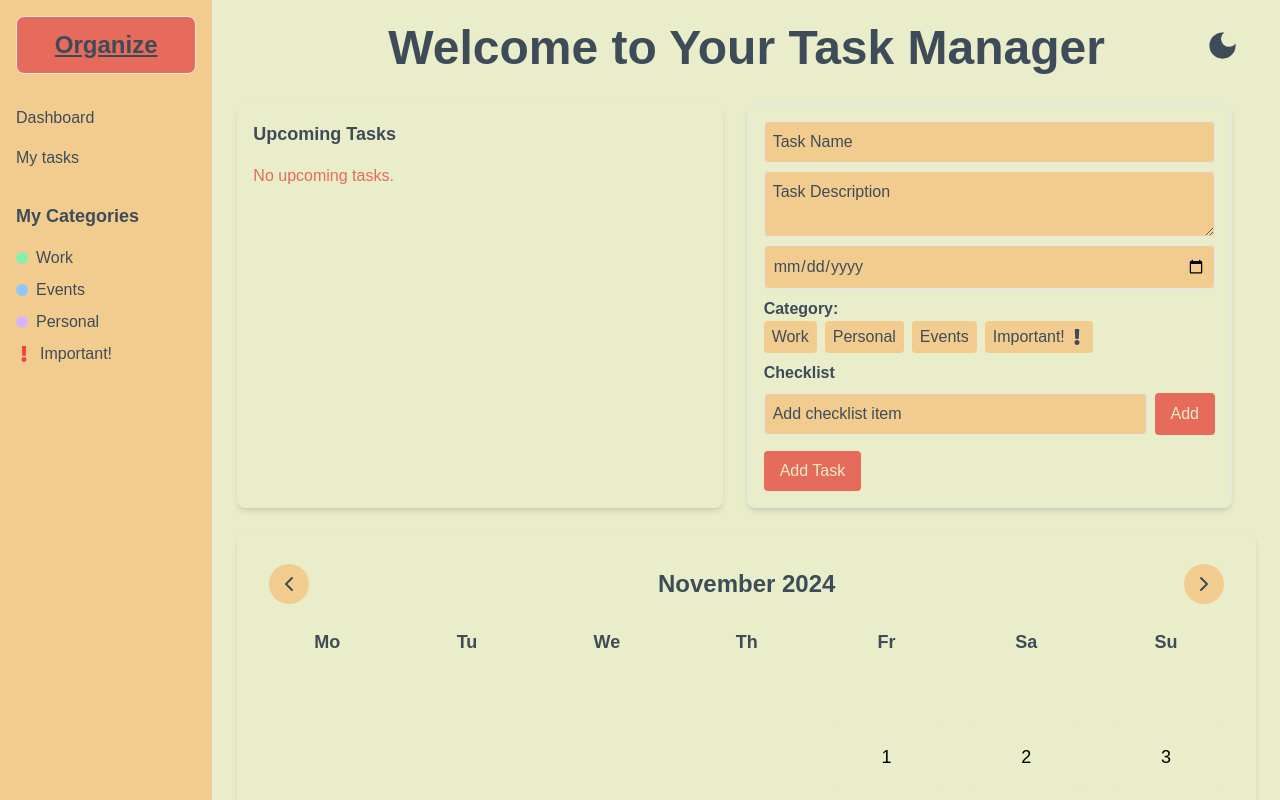
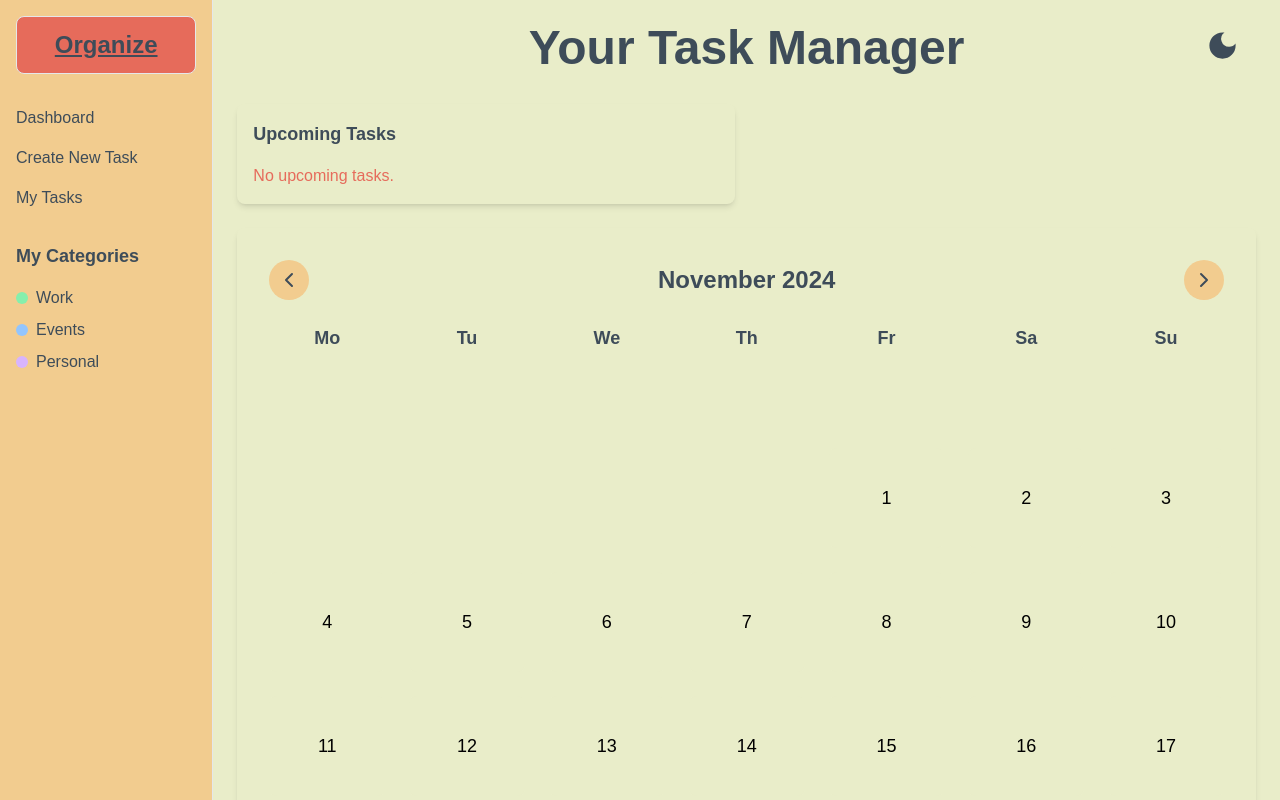
Before and after one commit to Jennnnnie/joc-task-manager, a Next.js app: page / in a window 1280 px wide. Built offline with nearby package versions, Linux system fonts and the light colour scheme; a web font is replaced by a local one.

Commit message:
Added router functionality

```diff
--- a/app/components/CalendarWidget.tsx
+++ b/app/components/CalendarWidget.tsx
@@ -3,7 +3,7 @@
 import { useState } from 'react';
 import { useTasks } from '../utils/TaskContext';
 import { useDarkMode } from '../utils/DarkModeContext';
-import { FiChevronLeft, FiChevronRight } from 'react-icons/fi'; // Import React Icons
+import { FiChevronLeft, FiChevronRight } from 'react-icons/fi';
 
 export default function CalendarWidget() {
   const [tasks] = useTasks();
@@ -14,16 +14,14 @@ export default function CalendarWidget() {
   const [currentMonth, setCurrentMonth] = useState(today.getMonth());
   const [currentYear, setCurrentYear] = useState(today.getFullYear());
 
-  const todayFormatted = today.toISOString().split('T')[0]; // Format today as YYYY-MM-DD
+  const todayFormatted = today.toISOString().split('T')[0];
 
   const formatDate = (date: Date) => {
     return date.toISOString().split('T')[0];
   };
 
   const daysInMonth = new Date(currentYear, currentMonth + 1, 0).getDate();
-
   const firstDayOfMonth = new Date(currentYear, currentMonth, 1).getDay();
-
   const days = Array.from({ length: daysInMonth }, (_, i) => i + 1);
 
   const tasksForSelectedDate = tasks.filter(
@@ -58,6 +56,9 @@ export default function CalendarWidget() {
       className={`p-8 rounded-lg shadow-md ${
         darkMode ? 'bg-navy text-cream' : 'bg-cream text-navy'
       }`}
+      style={{
+        height: '700px', // Adjust the height to make the widget visually longer
+      }}
     >
       <div className='flex items-center justify-between mb-6'>
         <button
@@ -86,7 +87,7 @@ export default function CalendarWidget() {
       <div
         className='grid grid-cols-7 gap-6 text-center'
         style={{
-          gridAutoRows: 'minmax(70px, auto)',
+          gridAutoRows: 'minmax(100px, auto)', // Make each cell taller
         }}
       >
         {['Mo', 'Tu', 'We', 'Th', 'Fr', 'Sa', 'Su'].map((day) => (
@@ -127,33 +128,6 @@ export default function CalendarWidget() {
           );
         })}
       </div>
-      {/* Display tasks for the selected date */}
-      {selectedDate && (
-        <div className='mt-6'>
-          <h3 className='text-lg font-bold'>
-            Tasks for {new Date(selectedDate).toLocaleDateString()}
-          </h3>
-          {tasksForSelectedDate.length > 0 ? (
-            <ul className='mt-2 space-y-2'>
-              {tasksForSelectedDate.map((task: any) => (
-                <li
-                  key={task.id}
-                  className={`p-2 rounded shadow ${
-                    darkMode ? 'bg-purple text-cream' : 'bg-yellow text-navy'
-                  }`}
-                >
-                  <h4 className='font-bold'>{task.name}</h4>
-                  <p>{task.description}</p>
-                </li>
-              ))}
-            </ul>
-          ) : (
-            <p className={`${darkMode ? 'text-gray-400' : 'text-gray-600'}`}>
-              No tasks for this day.
-            </p>
-          )}
-        </div>
-      )}
     </div>
   );
 }
--- a/app/components/Sidebar.tsx
+++ b/app/components/Sidebar.tsx
@@ -1,11 +1,11 @@
 'use client';
 
-import { FaExclamation } from 'react-icons/fa';
-
+import { useRouter } from 'next/navigation';
 import { useDarkMode } from '../utils/DarkModeContext';
 
 export default function Sidebar() {
   const { darkMode } = useDarkMode();
+  const router = useRouter();
 
   return (
     <div
@@ -23,23 +23,38 @@ export default function Sidebar() {
 
       <nav className='mt-8'>
         <ul className='space-y-4'>
+          {/* Dashboard Link */}
           <li
-            className={`hover:underline ${
+            className={`cursor-pointer hover:underline ${
               darkMode
                 ? 'text-cream hover:text-yellow'
                 : 'text-navy hover:text-coral'
             }`}
+            onClick={() => router.push('/')}
           >
             Dashboard
           </li>
+          {/* Create New Task Link */}
           <li
-            className={`hover:underline ${
+            className={`cursor-pointer hover:underline ${
               darkMode
                 ? 'text-cream hover:text-yellow'
                 : 'text-navy hover:text-coral'
             }`}
+            onClick={() => router.push('/create-task')}
           >
-            My tasks
+            Create New Task
+          </li>
+          {/* My Tasks Link */}
+          <li
+            className={`cursor-pointer hover:underline ${
+              darkMode
+                ? 'text-cream hover:text-yellow'
+                : 'text-navy hover:text-coral'
+            }`}
+            onClick={() => router.push('/my-tasks')}
+          >
+            My Tasks
           </li>
         </ul>
       </nav>
@@ -71,12 +86,6 @@ export default function Sidebar() {
               Personal
             </span>
           </li>
-          <li className='flex items-center space-x-2'>
-            <FaExclamation className='text-red-500' />
-            <span className={`${darkMode ? 'text-cream' : 'text-navy'}`}>
-              Important!
-            </span>
-          </li>
         </ul>
       </div>
     </div>
--- /dev/null
+++ b/app/create-task/page.tsx
@@ -0,0 +1,25 @@
+'use client';
+
+import { useDarkMode } from '../utils/DarkModeContext';
+import Sidebar from '../components/Sidebar';
+import TaskForm from '../components/TaskForm';
+
+export default function CreateTask() {
+  const { darkMode } = useDarkMode();
+
+  return (
+    <div
+      className={`flex h-screen ${
+        darkMode ? 'bg-navy text-cream' : 'bg-cream text-navy'
+      }`}
+    >
+      <Sidebar />
+      <main className='flex-1 p-6'>
+        <h1 className='text-3xl font-bold mb-6'>Create New Task</h1>
+        <div className='max-w-3xl mx-auto'>
+          <TaskForm selectedTask={null} onFormSubmit={() => {}} />
+        </div>
+      </main>
+    </div>
+  );
+}
--- /dev/null
+++ b/app/my-tasks/page.tsx
@@ -0,0 +1,23 @@
+'use client';
+
+import { useDarkMode } from '../utils/DarkModeContext';
+import Sidebar from '../components/Sidebar';
+import TaskList from '../components/TaskList';
+
+export default function MyTasks() {
+  const { darkMode } = useDarkMode();
+
+  return (
+    <div
+      className={`flex h-screen ${
+        darkMode ? 'bg-navy text-cream' : 'bg-cream text-navy'
+      }`}
+    >
+      <Sidebar />
+      <main className='flex-1 p-6'>
+        <h1 className='text-3xl font-bold mb-6'>My Tasks</h1>
+        <TaskList />
+      </main>
+    </div>
+  );
+}
--- a/app/page.tsx
+++ b/app/page.tsx
@@ -1,21 +1,13 @@
 'use client';
 
-import { useState } from 'react';
 import { useDarkMode } from './utils/DarkModeContext';
 import Sidebar from './components/Sidebar';
 import TaskWidget from './components/TaskWidget';
 import CalendarWidget from './components/CalendarWidget';
-import TaskForm from './components/TaskForm';
-import TaskList from './components/TaskList';
 import { MdDarkMode, MdLightMode } from 'react-icons/md';
 
 export default function Home() {
   const { darkMode, setDarkMode } = useDarkMode();
-  const [selectedTask, setSelectedTask] = useState(null);
-
-  const handleFormSubmit = () => {
-    setSelectedTask(null); // Clear the selected task after submission
-  };
 
   return (
     <div
@@ -34,19 +26,12 @@ export default function Home() {
           {darkMode ? <MdLightMode size={35} /> : <MdDarkMode size={35} />}
         </button>
         <div className='text-center mb-8'>
-          <h1 className='text-5xl font-bold'>Welcome to Your Task Manager</h1>
+          <h1 className='text-5xl font-bold'>Your Task Manager</h1>
         </div>
-        <div className='grid grid-cols-1 md:grid-cols-2 gap-6 mb-8'>
+        <div className='grid grid-cols-1 md:grid-cols-2 gap-6'>
           <TaskWidget />
-          <TaskForm
-            selectedTask={selectedTask}
-            onFormSubmit={handleFormSubmit}
-          />
-          <div className='lg:col-span-3'>
+          <div className='col-span-2'>
             <CalendarWidget />
-          </div>
-          <div className='lg:col-span-3'>
-            <TaskList />
           </div>
         </div>
       </main>
```
